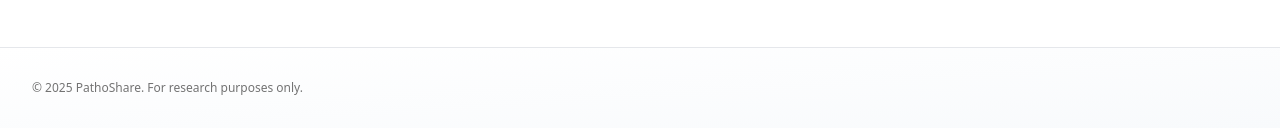
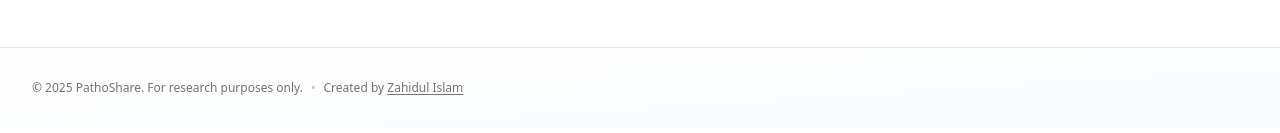
Before and after one commit to zahidul-islam-nahid/pathoshare, a React (Vite) app: page /login in a window 1280 px wide. Shown: the part 397-530 px from the top of the page. Built offline with nearby package versions, Linux system fonts and the light colour scheme; the HTML template or start-up script is replaced by a standard one.

Commit message:
Search bar added

```diff
--- a/src/app.jsx
+++ b/src/app.jsx
@@ -250,7 +250,21 @@ const NavBar = () => (
 
 const Footer = () => (
   <footer className="border-t bg-gradient-to-br from-white to-slate-50">
-    <Container className="py-8 text-xs text-neutral-500">© {new Date().getFullYear()} PathoShare. For research purposes only.</Container>
+    <Container className="py-8 text-xs text-neutral-500 flex flex-wrap items-center gap-2">
+      <span>© {new Date().getFullYear()} PathoShare. For research purposes only.</span>
+      <span className="opacity-40">•</span>
+      <span>
+        Created by{" "}
+        <a
+          href="www.linkedin.com/in/zahidul-islam-nahid"           // <- put a real link (GitHub/LinkedIn/site) or use `mailto:you@email`
+          target="_blank"
+          rel="noopener noreferrer"
+          className="underline underline-offset-2 hover:text-neutral-700"
+        >
+          Zahidul Islam
+        </a>
+      </span>
+    </Container>
   </footer>
 );
 
@@ -571,6 +585,19 @@ const ReportsList = () => {
       window.removeEventListener('visibilitychange', onVisibility);
     };
   },[]);
+  const [query, setQuery] = useState("");
+
+  const norm = (s) => (s || "").toString().toLowerCase().trim();
+
+  const filteredReports = useMemo(() => {
+    const q = norm(query);
+    if (!q) return reports;
+    return reports.filter((r) => {
+      const pid = norm(r?.patient?.patientId);
+      const name = norm(r?.patient?.name);
+      return pid.includes(q) || name.includes(q);
+    });
+  }, [reports, query]);
   function download(filename, blob){
     const url = URL.createObjectURL(blob);
     const a = document.createElement('a');
@@ -665,20 +692,24 @@ const ReportsList = () => {
   return (
     <Section>
       <Container>
-        <div className="mb-6 flex items-center justify-between">
-          <h2 className="text-2xl font-semibold">Reports</h2>
-          <div className="flex gap-2">
-            {getRole()==='editor' && (
-              <>
-                <Button variant="secondary" onClick={exportJson} className="rounded-2xl">Export JSON</Button>
-                <Button variant="secondary" onClick={exportCsv} className="rounded-2xl">Export CSV</Button>
-                <input ref={importRef} type="file" accept="application/json" onChange={onImportJson} className="hidden" id="importJson" />
-                <Button variant="secondary" onClick={()=>importRef.current?.click()} className="rounded-2xl">Import JSON</Button>
-                <Button onClick={()=>navigate('/reports/new')} className="rounded-2xl"><Plus className="mr-2 size-4"/>New</Button>
-              </>
-            )}
-          </div>
+      <div className="mb-6 flex items-center justify-between">
+        <h2 className="text-2xl font-semibold">Reports</h2>
+
+        {/* Right controls: keep your existing buttons; add search to the left of them */}
+        <div className="flex items-center gap-2">
+          <input
+            type="text"
+            value={query}
+            onChange={(e) => setQuery(e.target.value)}
+            placeholder="Search Patient ID or Name"
+            className="w-64 rounded-md border px-3 py-2 text-sm"
+            aria-label="Search"
+          />
+          {/* keep your existing buttons here (Export/Import/New etc.) */}
+          {/* ... */}
         </div>
+      </div>
+
         <Table>
           <TableHeader>
             <TableRow>
@@ -695,7 +726,7 @@ const ReportsList = () => {
             </TableRow>
           </TableHeader>
           <TableBody>
-            {reports.map(r=> (
+            {filteredReports.map(r=> (
               <TableRow key={r?.id || Math.random()} className="hover:bg-neutral-50">
                 <TableCell className="font-medium">{r?.patient?.patientId || '—'}</TableCell>
                 <TableCell>{r?.patient?.name || '—'}</TableCell>
```
